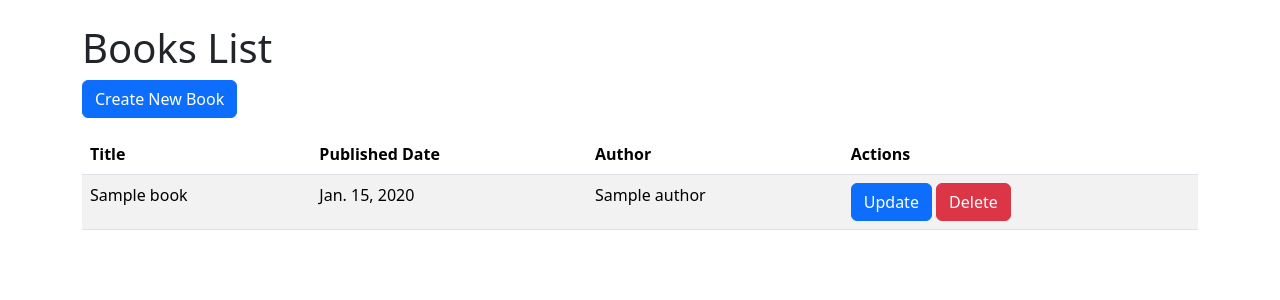
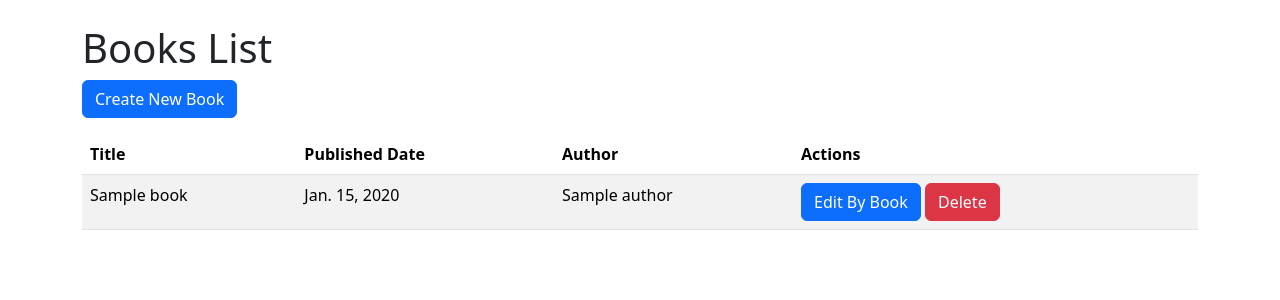
Before and after one commit to KhineThwe/Django_Practice101, a Django app: page /book_list/ in a window 1280 px wide. Shown: the part 56-356 px from the top of the page. Run offline with Django 5.2, Linux system fonts and the light colour scheme; tables that the repository leaves empty hold one stand-in row (values such as "Sample post"); some libraries are stand-ins or nearby versions.

Commit message:
by book updated

```diff
--- a/Myapp1/templates/book_list.html
+++ b/Myapp1/templates/book_list.html
@@ -23,7 +23,7 @@
                 <td>{{ book.published_date }}</td>
                 <td>{{ book.author.name }}</td>
                 <td>
-                    <a href="" class="btn btn-primary">Update</a>
+                    <a href="" class="btn btn-primary">Edit By Book</a>
                     <a href="{% url 'book_delete' id=book.id%}" class="btn btn-danger">Delete</a>
                 </td>
             </tr>
```
